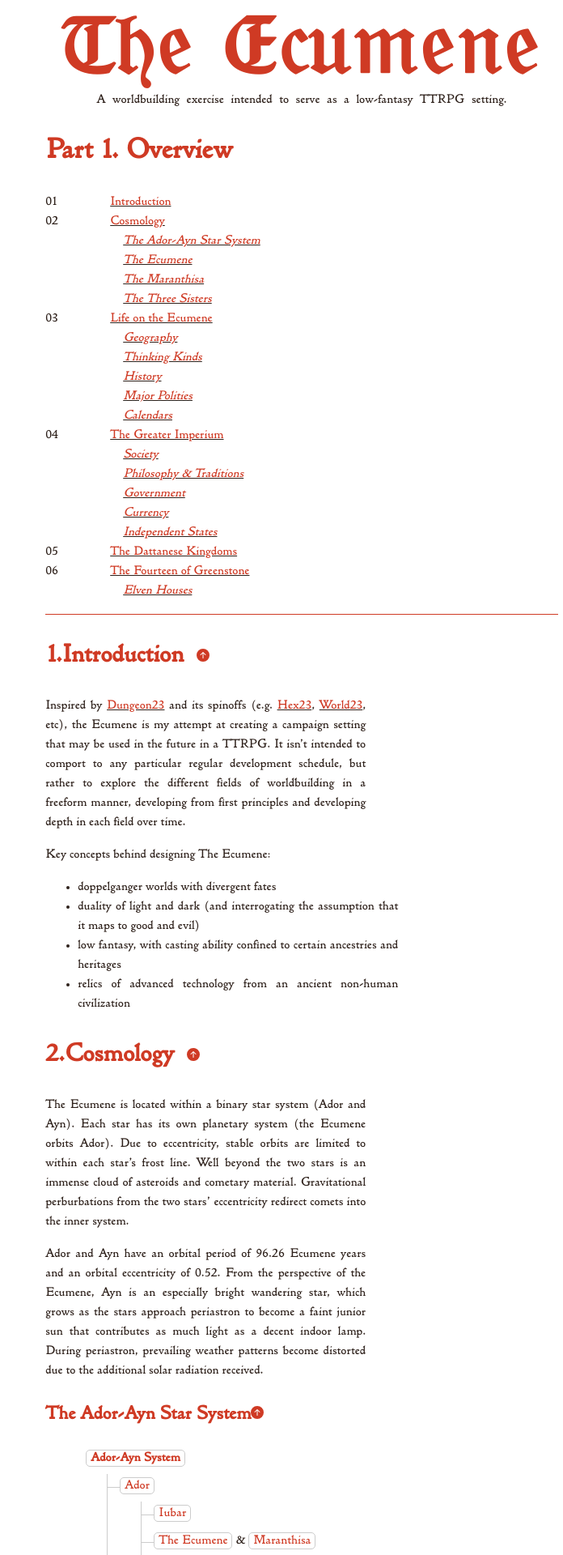
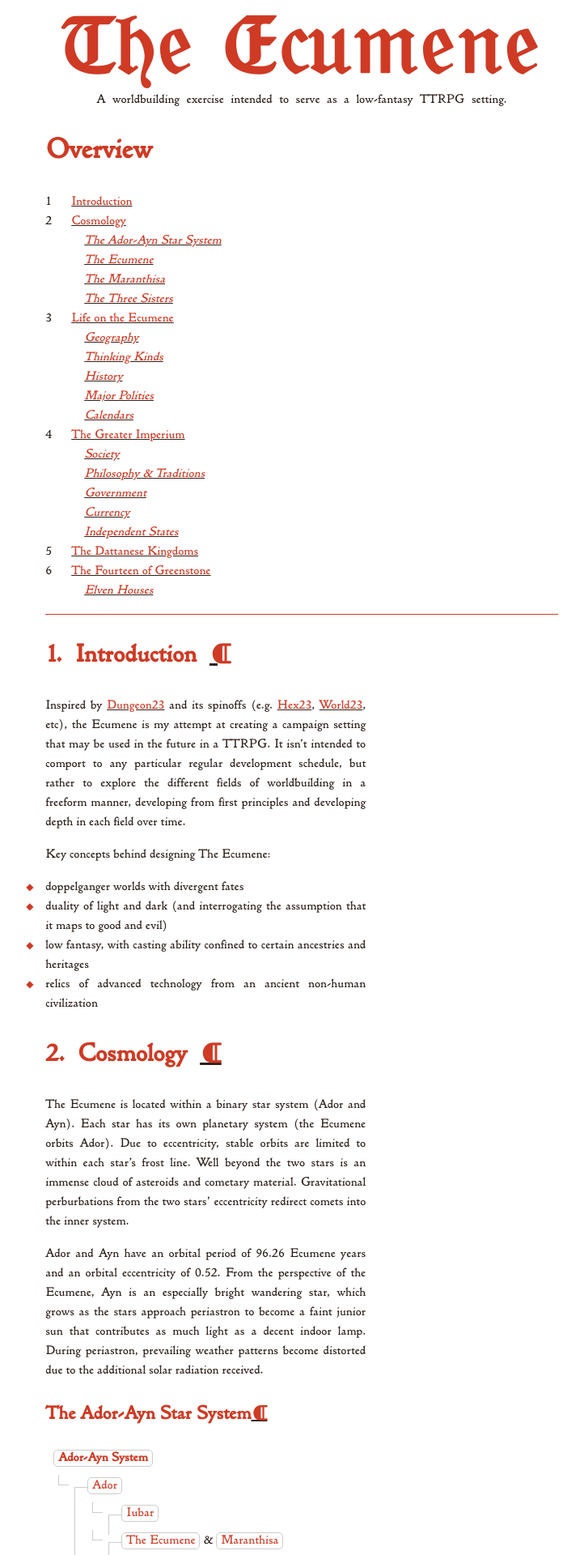
Before and after one commit to kmules1/kmules1.github.io, a Jekyll site: the page built from ecumene/index.md, in a window 1280 px wide. Shown: the top 1920 px of the page at 81% size, without its empty margins (267-963 px from the left). Built offline with Jekyll 4.4.1, drawn with Linux system fonts in a browser that asks for light colours.

Commit message:
further revision to integrate to new layout

```diff
--- a/assets/css/ecumene2.scss
+++ b/assets/css/ecumene2.scss
@@ -74,9 +74,20 @@ header subtitle-block {
 	text-align-last:		justify;
 }
 
-main p,main li {
+main p,main ul {
 	max-width:				50ch;
 	text-align:				justify;
+	list-style:				none;
+	padding-left:			0;
+}
+
+main ul li::before {
+	content:				"\25C6";
+	color:					var(--red);
+	display:				inline-block;
+	width:					2em;
+	margin-left:			-2em;
+	font-size:				0.75em;
 }
 
 main aside {
@@ -161,8 +172,7 @@ a:hover {
 }
 #toc li {
 	display:					grid;
-	grid-template-columns:		3rem auto;
-	grid-column-gap:			2rem;
+	grid-template-columns:		2rem auto;
 	grid-template-areas:		"counter link";
 }
 #toc li:before {
@@ -184,7 +194,7 @@ a:hover {
 	counter-increment:			toc-headers;
 }
 #toc > ul > li:before {
-	content:					counter(toc-headers, decimal-leading-zero);
+	content:					counter(toc-headers);
 }
 
 
@@ -203,7 +213,7 @@ main h2 {
 }
 main h2:before {
 	display:					block;
-	content:					counter(headers) ". ";
+	content:					counter(headers) ".\00a0";
 }
 main h2 a.to-top {
 	padding-left:				1rem;
--- a/assets/js/toc.js
+++ b/assets/js/toc.js
@@ -98,7 +98,7 @@
 
     //adding a link to top in each targetted header
     headers.each(function() {
-        $(this).html('<span>' + $(this).html() + '</span><a href="#" class="to-top"><svg xmlns="http://www.w3.org/2000/svg" width="1rem" height="1rem" fill="currentColor" class="bi bi-arrow-up" viewBox="0 0 16 16"><path d="M16 8A8 8 0 1 0 0 8a8 8 0 0 0 16 0zm-7.5 3.5a.5.5 0 0 1-1 0V5.707L5.354 7.854a.5.5 0 1 1-.708-.708l3-3a.5.5 0 0 1 .708 0l3 3a.5.5 0 0 1-.708.708L8.5 5.707V11.5z"/></svg></a>');
+        $(this).html('<span>' + $(this).html() + '</span><a href="#" class="to-top">&para;</a>');
     });
   };
 })(jQuery);
--- a/ecumene/index.md
+++ b/ecumene/index.md
@@ -1,6 +1,6 @@
 ---
 layout: ecumene2
-title: Part 1. Overview
+title: Overview
 ---
 
 ## Introduction
```
